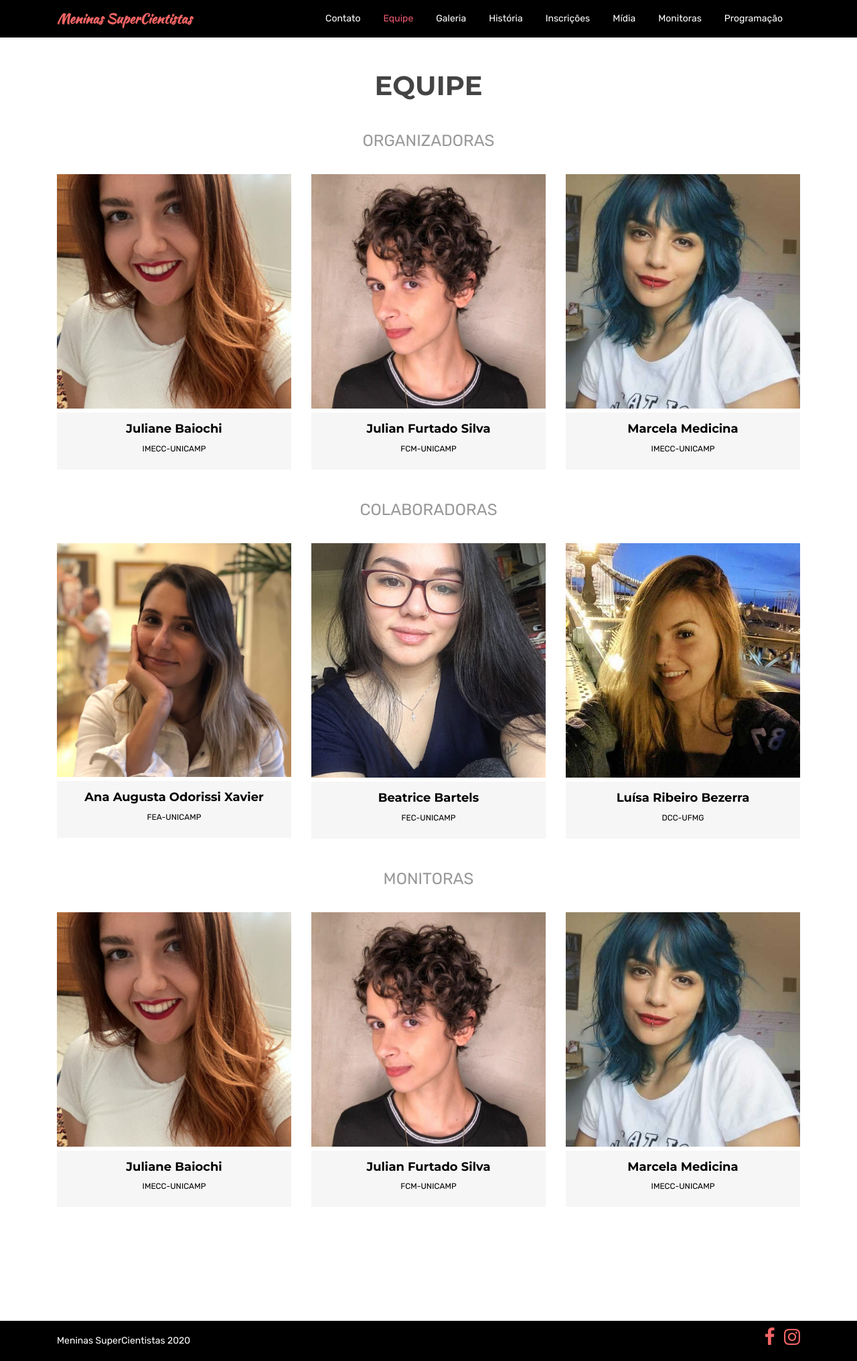
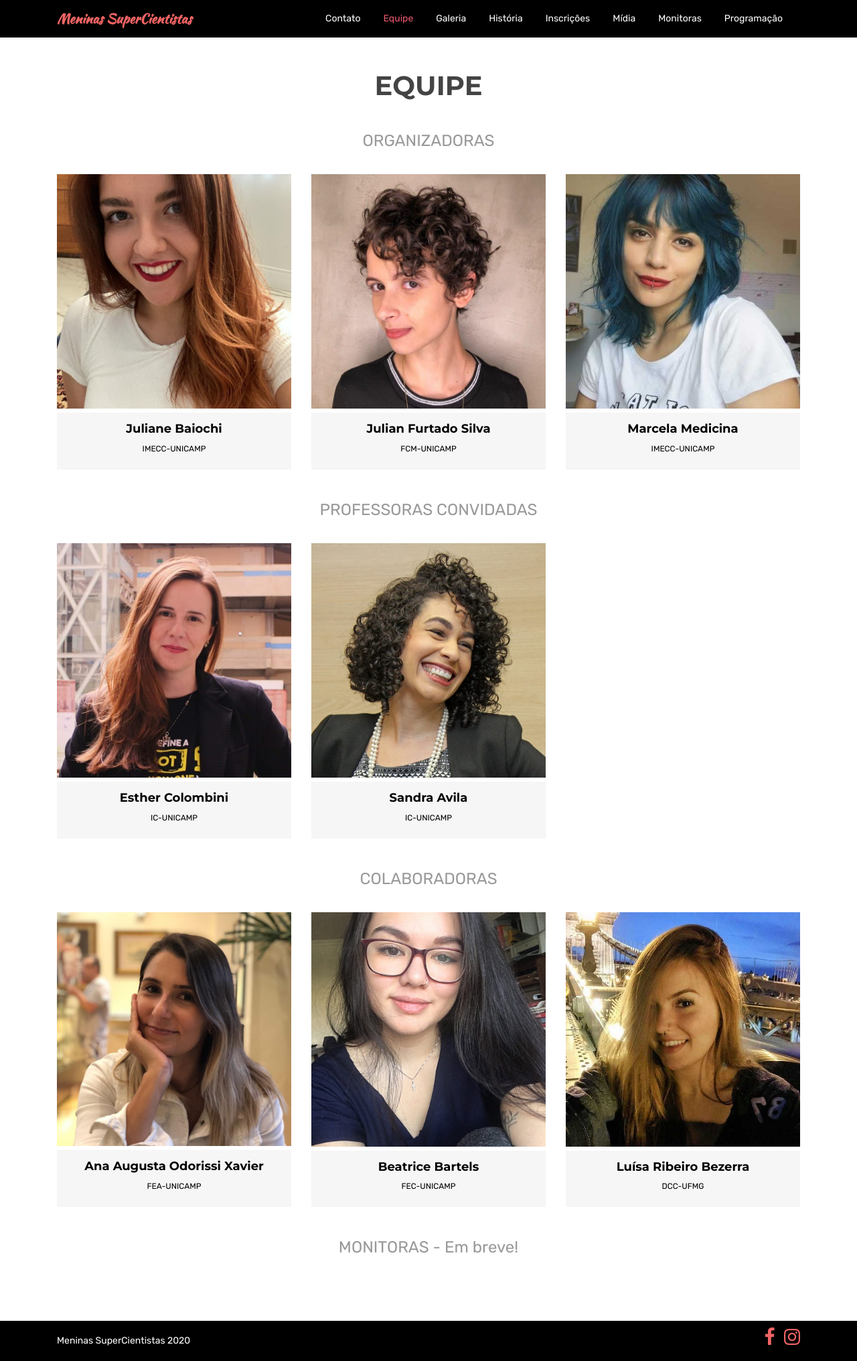
Before and after one commit to luisarbezerra/MeninasSuperCientistas, a Jekyll site: the page built from equipe.html, in a window 1280 px wide. Shown: the whole page at 67% size. Built offline with Jekyll 4.4.1, drawn with Linux system fonts in a browser that asks for light colours; some web fonts are replaced.

```diff
--- a/_config.yml
+++ b/_config.yml
@@ -155,6 +155,16 @@ organizadoras:
     position: IMECC-UNICAMP
     type: Organizadora
 
+  - name: Esther Colombini
+    pic: 7
+    position: IC-UNICAMP
+    type: Professora Convidada
+
+  - name: Sandra Avila
+    pic: 8
+    position: IC-UNICAMP
+    type: Professora Convidada
+
   - name: Luísa Ribeiro Bezerra
     pic: 5
     position: DCC-UFMG
--- a/equipe.html
+++ b/equipe.html
@@ -69,6 +69,46 @@ group: navigation
           </div>
         </div>
 
+
+        <div class="sub-title">
+          <span>PROFESSORAS CONVIDADAS</span>
+        </div>
+        <div class="row">
+          <div class="col-sm-6 col-md-4">
+            <!-- Team Item Starts -->
+            <div class="team-item">
+              <figure class="team-profile">
+                <img src="{{ BASE_PATH }}/assets/img/team/7.jpg" alt="">
+              </figure>
+              <div class="info">
+                <h2>
+                  Esther Colombini
+                </h2>
+                <p>
+                  IC-UNICAMP
+                </p>
+              </div>
+            </div>
+            <!-- Team Item Ends -->
+          </div>
+          <div class="col-sm-6 col-md-4">
+            <!-- Team Item Starts -->
+            <div class="team-item">
+              <figure class="team-profile">
+                <img src="{{ BASE_PATH }}/assets/img/team/8.jpg" alt="">
+              </figure>
+              <div class="info">
+                <h2>
+                  Sandra Avila
+                </h2>
+                <p>
+                  IC-UNICAMP
+                </p>
+              </div>
+            </div>
+            <!-- Team Item Starts -->
+          </div>
+        </div>
         <div class="team-members mtb-50">
           <div class="sub-title">
             <span>COLABORADORAS</span>
@@ -131,11 +171,12 @@ group: navigation
 
         <div class="team-members mtb-50">
           <div class="sub-title">
-            <span>MONITORAS</span>
+            <span>MONITORAS</span> -
+            Em breve!
           </div>
           <div class="row">
-            <div class="col-sm-6 col-md-4">
-              <!-- Team Item Starts -->
+            <!-- <div class="col-sm-6 col-md-4">
+
             <div class="team-item">
               <figure class="team-profile">
                 <img src="{{ BASE_PATH }}/assets/img/team/1.jpg" alt="">
@@ -149,10 +190,10 @@ group: navigation
                 </p>
               </div>
             </div>
-              <!-- Team Item Ends -->
+
           </div>
           <div class="col-sm-6 col-md-4">
-              <!-- Team Item Starts -->
+
             <div class="team-item">
               <figure class="team-profile">
                 <img src="{{ BASE_PATH }}/assets/img/team/6.jpg" alt="">
@@ -166,11 +207,11 @@ group: navigation
                 </p>
               </div>
             </div>
-              <!-- Team Item Starts -->
+
           </div>
 
           <div class="col-sm-6 col-md-4">
-              <!-- Team Item Starts -->
+
             <div class="team-item">
               <figure class="team-profile">
                 <img src="{{ BASE_PATH }}/assets/img/team/2.jpg" alt="">
@@ -183,8 +224,10 @@ group: navigation
                   IMECC-UNICAMP
                 </p>
               </div>
+            </div> -->
           </div>
-              <!-- Team Item Ends -->
+
+
         </div>
       </div>
     </div>
--- a/index.html
+++ b/index.html
@@ -110,7 +110,7 @@ canonical: https://heliumjk.github.io
       </div>
       <div class="row">
         {% for member in site.organizadoras %}
-        <div class="col-sm-2">
+        <div class="col-sm-3">
           <div class="team-member">
             <img src="assets/img/team/{{ member.pic }}.jpg" class="img-responsive img-circle" alt="">
             <h4>{{ member.name }}</h4>
```
Also changed, not shown: programacao.html (+44 -23 lines), assets/img/team/7.jpg (added), assets/img/team/8.jpg (added), 7 other files. Lines whose indentation alone changed are shown as unchanged.
